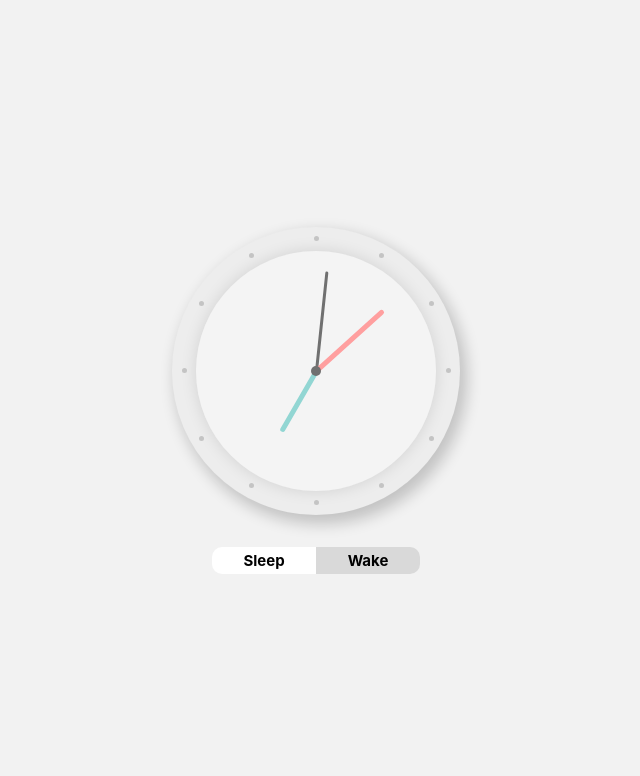
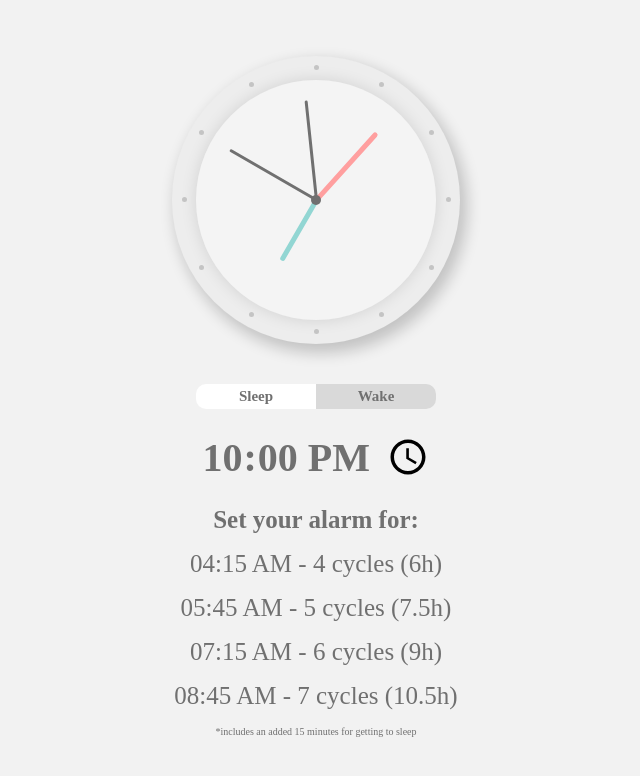
Before and after one commit to rowanlg/sleep-calculator, a React (Create React App) app: page / in a window 1280 px wide. Shown: the top 776 px of the page, without its empty margins (324-964 px from the left). Built offline with nearby package versions, Linux system fonts and the light colour scheme.

Commit message:
functionality complete

```diff
--- a/src/App.js
+++ b/src/App.js
@@ -9,6 +9,8 @@ const AppWrapper = styled.div `
   align-items: center;
   height: 100vh;
   background: #F2F2F2;
+  color: #707070;
+  font-family: Montserrat;
 `
 const ClockRing = styled.div `
   width: 18rem;
@@ -78,9 +80,9 @@ const SecondsHand = styled.div `
   transform-origin: bottom center;
 `
 const SleepWakeSwitch = styled.div `
-  width: 13rem;
+  width: 15rem;
   display: flex;
-  margin-top: 2rem;
+  margin-top: 2.5rem;
   border-radius: 10px;
   /* box-shadow: 2px 3px 5px 0px rgba(0,0,0,0.2); */
   h3 {
@@ -103,6 +105,54 @@ const Wake = styled.div `
   border-top-right-radius: 10px;
   background: #D9D9D9;
   cursor: pointer;
+`
+const SleepMode = styled.div `
+  flex-direction: column;
+  justify-content: center;
+  align-items: center;
+  h2 {
+    font-size: 40px;
+    margin-top: 1.5rem;
+    margin-bottom: 0.6rem;
+  }
+  h3 {
+    margin-top: 0;
+    margin-bottom: 0.5rem;
+    font-size: 25px;
+    font-weight: 600;
+  }
+  p {
+    font-size: 25px;
+    margin: 0.5rem;
+  }
+  .footNote {
+    font-size: 10px;
+    text-align: center;
+  }
+`
+const WakeMode = styled.div `
+  flex-direction: column;
+  justify-content: center;
+  align-items: center;
+  h2 {
+    font-size: 40px;
+    margin-top: 1.5rem;
+    margin-bottom: 0.6rem;
+  }
+  h3 {
+    margin-top: 0;
+    margin-bottom: 0.5rem;
+    font-size: 25px;
+    font-weight: 600;
+  }
+  p {
+    font-size: 25px;
+    margin: 0.5rem;
+  }
+  .footNote {
+    font-size: 10px;
+    text-align: center;
+  }
 `
 
 function RingDots() {
@@ -182,17 +232,29 @@ function RingDots() {
           marginBottom: "135px",
           marginRight: "230px"}}
       />
-
-
     </>
   )
 }
 
 function App() {
   const initialDate = new Date()
+  const chosenSleepDate = new Date()
+  const chosenWakeDate = new Date()
+  const addedFourCycles = new Date()
+  const addedFiveCycles = new Date()
+  const addedSixCycles = new Date()
+  const addedSevenCycles = new Date()
+  const removedFourCycles = new Date()
+  const removedFiveCycles = new Date()
+  const removedSixCycles = new Date()
+  const removedSevenCycles = new Date()
+
   const [seconds, setSeconds] = React.useState(initialDate.getSeconds())
   const [minutes, setMinutes] = React.useState(initialDate.getMinutes())
   const [hours, setHours] = React.useState(initialDate.getHours())
+
+  const [chosenSleepTime, setChosenSleepTime] = React.useState("22:00")
+  const [chosenWakeTime, setChosenWakeTime] = React.useState("07:00")
 
   // True is Sleep mode, False is Wake mode
   const [sleepWake, setSleepWake] = React.useState(true)
@@ -207,6 +269,50 @@ function App() {
     }, 1000)
   })
 
+  const chosenSleepHours = parseInt(chosenSleepTime.split('')[0] + chosenSleepTime.split('')[1])
+  const chosenSleepMinutes = parseInt(chosenSleepTime.split('')[3] + chosenSleepTime.split('')[4])
+
+  chosenSleepDate.setHours(chosenSleepHours, chosenSleepMinutes, 0)
+  addedFourCycles.setHours(chosenSleepDate.getHours() + 6, chosenSleepDate.getMinutes() + 15, 0)
+  addedFiveCycles.setHours(chosenSleepDate.getHours() + 7, chosenSleepDate.getMinutes() + 30 + 15, 0)
+  addedSixCycles.setHours(chosenSleepDate.getHours() + 9, chosenSleepDate.getMinutes() + 15, 0)
+  addedSevenCycles.setHours(chosenSleepDate.getHours() + 10, chosenSleepDate.getMinutes() + 30 + 15, 0)
+
+  const chosenWakeHours = parseInt(chosenWakeTime.split('')[0] + chosenWakeTime.split('')[1])
+  const chosenWakeMinutes = parseInt(chosenWakeTime.split('')[3] + chosenWakeTime.split('')[4])
+
+  chosenWakeDate.setHours(chosenWakeHours, chosenWakeMinutes, 0)
+  removedFourCycles.setHours(chosenWakeDate.getHours() - 6, chosenWakeDate.getMinutes() - 15, 0)
+  removedFiveCycles.setHours(chosenWakeDate.getHours() - 7, chosenWakeDate.getMinutes() - 30 - 15, 0)
+  removedSixCycles.setHours(chosenWakeDate.getHours() - 9, chosenWakeDate.getMinutes() - 15, 0)
+  removedSevenCycles.setHours(chosenWakeDate.getHours() - 10, chosenWakeDate.getMinutes() - 30 - 15, 0)
+
+  function SleepWakeTimes() {
+    return (
+      <>
+        <h3>Set your alarm for:</h3>
+        <p>{addedFourCycles.toLocaleTimeString([], {hour: '2-digit', minute:'2-digit'})} - 4 cycles (6h)</p>
+        <p>{addedFiveCycles.toLocaleTimeString([], {hour: '2-digit', minute:'2-digit'})} - 5 cycles (7.5h)</p>
+        <p>{addedSixCycles.toLocaleTimeString([], {hour: '2-digit', minute:'2-digit'})} - 6 cycles (9h)</p>
+        <p>{addedSevenCycles.toLocaleTimeString([], {hour: '2-digit', minute:'2-digit'})} - 7 cycles (10.5h)</p>
+        <p className="footNote">*includes an added 15 minutes for getting to sleep</p>
+      </>
+    )
+  }
+  function WakeSleepTimes() {
+    return (
+      <>
+        <h3>Go to sleep at:</h3>
+        <p>{removedFourCycles.toLocaleTimeString([], {hour: '2-digit', minute:'2-digit'})} - 4 cycles (6h)</p>
+        <p>{removedFiveCycles.toLocaleTimeString([], {hour: '2-digit', minute:'2-digit'})} - 5 cycles (7.5h)</p>
+        <p>{removedSixCycles.toLocaleTimeString([], {hour: '2-digit', minute:'2-digit'})} - 6 cycles (9h)</p>
+        <p>{removedSevenCycles.toLocaleTimeString([], {hour: '2-digit', minute:'2-digit'})} - 7 cycles (10.5h)</p>
+        <p className="footNote">*includes an added 15 minutes for getting to sleep</p>
+      </>
+    )
+  }
+
+console.log(chosenWakeTime)
   return (
     <AppWrapper>
       <ClockRing>
@@ -226,6 +332,11 @@ function App() {
           <SecondsHand
             style={{
               transform: `rotate(${seconds * 6}deg)`
+            }}
+          />
+          <SecondsHand
+            style={{
+              transform: `rotate(${chosenSleepHours * 30}deg)`
             }}
           />
         </ClockWrapper>
@@ -252,7 +363,40 @@ function App() {
           <h3>Wake</h3>
         </Wake>
       </SleepWakeSwitch>
-
+      <SleepMode style={sleepWake ? {display: 'flex'} : {display: 'none'}}>
+        <input
+          type="time"
+          value={chosenSleepTime}
+          onChange={e => setChosenSleepTime(e.target.value)}
+          style={{
+            border: "none",
+            background: "transparent",
+            fontFamily: "Montserrat",
+            fontSize: "40px",
+            fontWeight: "600",
+            margin: "1.5rem",
+            color: "#707070"
+          }}
+        />
+        <SleepWakeTimes />
+      </SleepMode>
+      <WakeMode style={sleepWake ? {display: 'none'} : {display: 'flex'}}>
+        <input
+          type="time"
+          value={chosenWakeTime}
+          onChange={e => setChosenWakeTime(e.target.value)}
+          style={{
+            border: "none",
+            background: "transparent",
+            fontFamily: "Montserrat",
+            fontSize: "40px",
+            fontWeight: "600",
+            margin: "1.5rem",
+            color: "#707070"
+          }}
+        />
+        <WakeSleepTimes />
+      </WakeMode>
     </AppWrapper>
   );
 }
```
